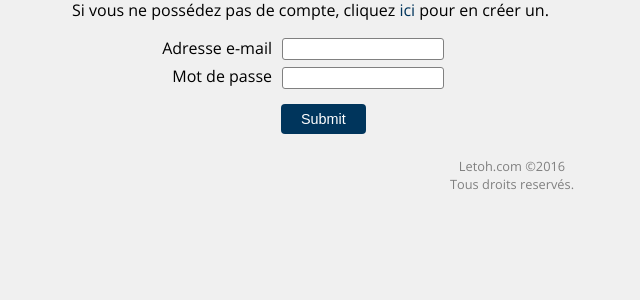
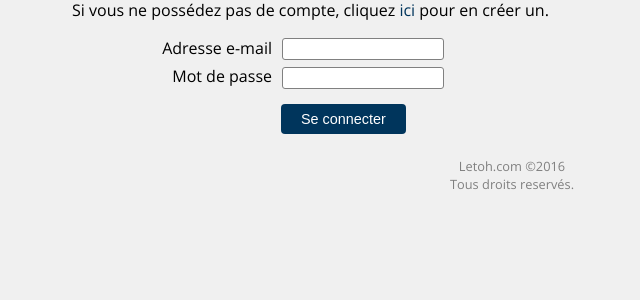
Before and after one commit to mathieubrd/letoh.com, a PHP site: template views/login.twig in a window 1280 px wide. Shown: the part 177-477 px from the top of the page, without its empty margins (128-768 px from the left). Run offline with PHP 8.4, Linux system fonts and the light colour scheme; the template is opened without the code that fills it, so the values that code supplies are empty; some libraries are stand-ins or nearby versions.

Commit message:
Correction valeur bouton de connexion

```diff
--- a/views/login.twig
+++ b/views/login.twig
@@ -18,7 +18,7 @@
                 <span class="form__field__name">Mot de passe</span>
                 <input type="password" class="input-default" name="_password" value="{{ last_username }}" />
             </div>
-            <input type="submit" class="btn btn--blue form__submit" />
+            <input type="submit" value="Se connecter" class="btn btn--blue form__submit" />
         </form>
     </section>
 {% endblock %}
```
